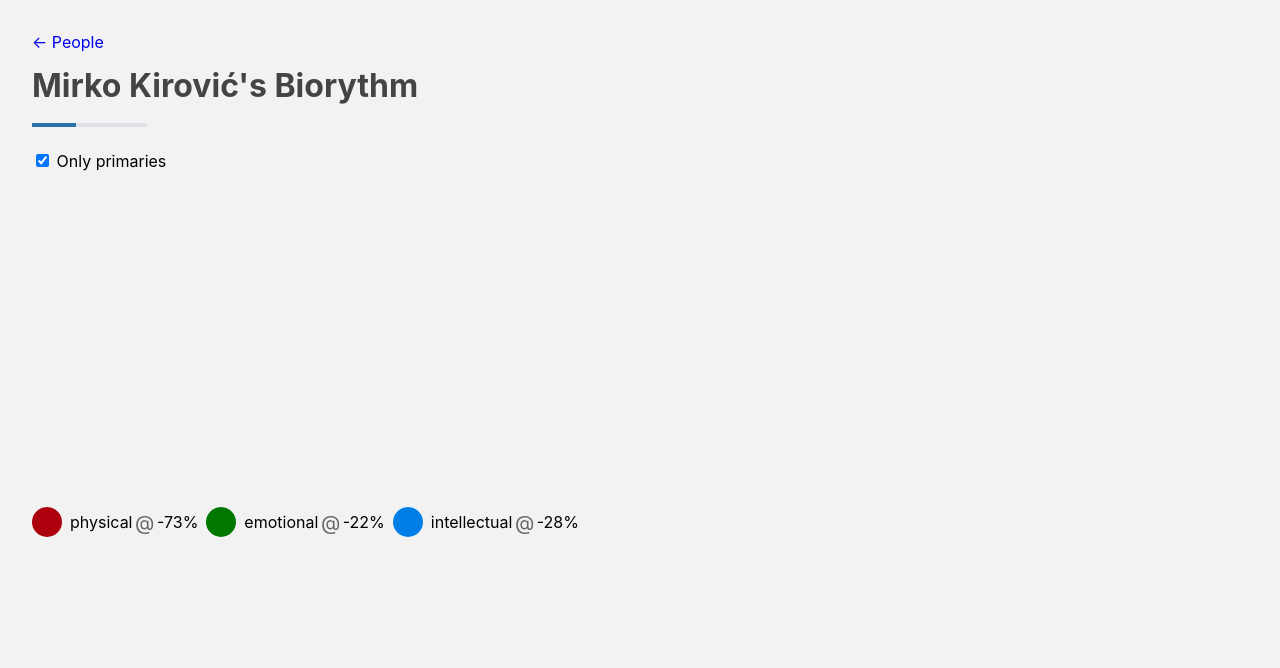
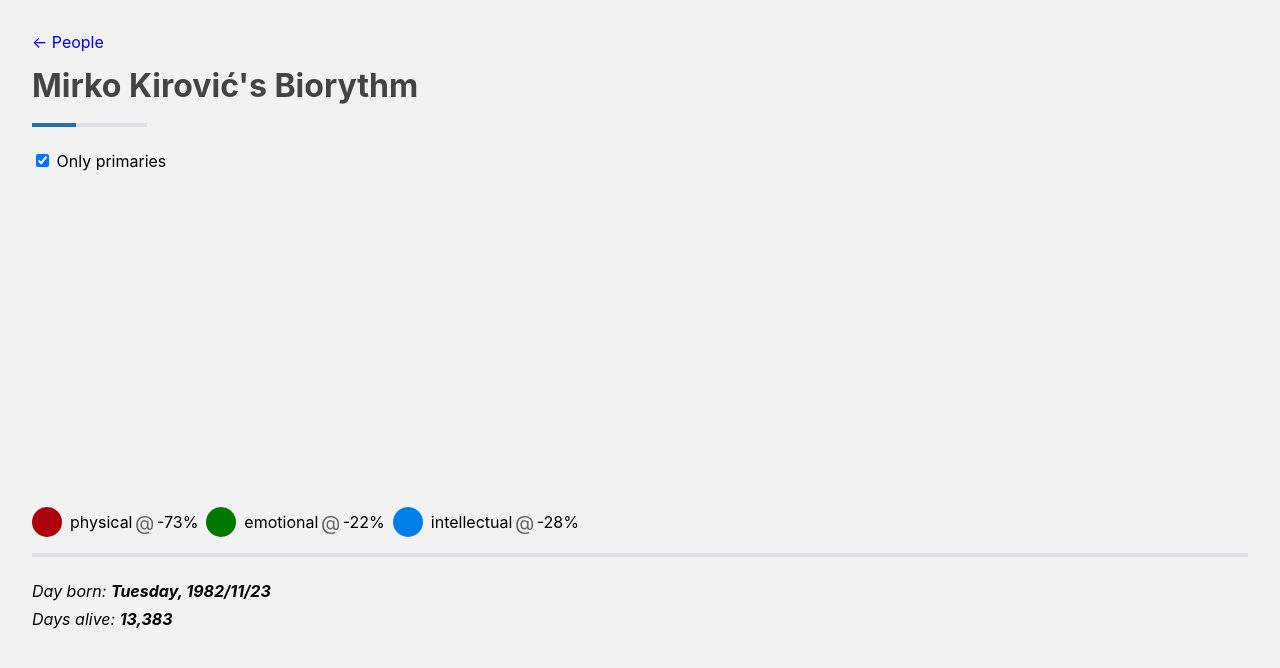
Before and after one commit to batamire/biorythm, a React (Create React App) app: page /graph/1 in a window 1280 px wide. Shown: the top 668 px of the page. Built offline with nearby package versions, Linux system fonts and the light colour scheme; what moment-range would draw is missing.

Commit message:
LifeStats

```diff
--- a/src/features/graph/Chart.tsx
+++ b/src/features/graph/Chart.tsx
@@ -1,7 +1,7 @@
 import React, { useState } from "react";
 import moment from "moment";
 import { Person } from "../../constants/people";
-import { SVG, Legend } from ".";
+import { SVG, Legend, LifeStats } from ".";
 import { bioCalc } from "../../helpers/biorythm";
 
 interface ChartProps {
@@ -43,6 +43,7 @@ const Chart = ({ person }: ChartProps) => {
           return obj;
         }, {})}
       />
+      <LifeStats person={person} />
     </>
   );
 };
--- /dev/null
+++ b/src/features/graph/LifeStats.tsx
@@ -0,0 +1,36 @@
+import React from "react";
+import moment from "moment";
+import styled from "@emotion/styled";
+import { Person } from "../../constants/people";
+
+interface LifeStatsProps {
+  person: Person;
+}
+
+const Wrap = styled.div`
+  margin: 1rem 0;
+  padding: 1rem 0;
+  font-style: italic;
+  border-top: 0.25rem solid #dee2e6;
+  p {
+    margin: 0.5rem 0;
+  }
+`;
+
+const LifeStats = ({ person: { birthday } }: LifeStatsProps) => (
+  <Wrap>
+    <p>
+      Day born: <strong>{moment(birthday).format("dddd, YYYY/MM/DD")}</strong>
+    </p>
+    <p>
+      Days alive:{" "}
+      <strong>
+        {moment()
+          .diff(birthday, "days")
+          .toLocaleString("en")}
+      </strong>
+    </p>
+  </Wrap>
+);
+
+export default LifeStats;
--- a/src/features/graph/index.ts
+++ b/src/features/graph/index.ts
@@ -4,3 +4,4 @@ export { default as SVG } from "./SVG";
 export { default as Bar } from "./Bar";
 export { default as Day } from "./Day";
 export { default as Legend } from "./Legend";
+export { default as LifeStats } from "./LifeStats";
```
